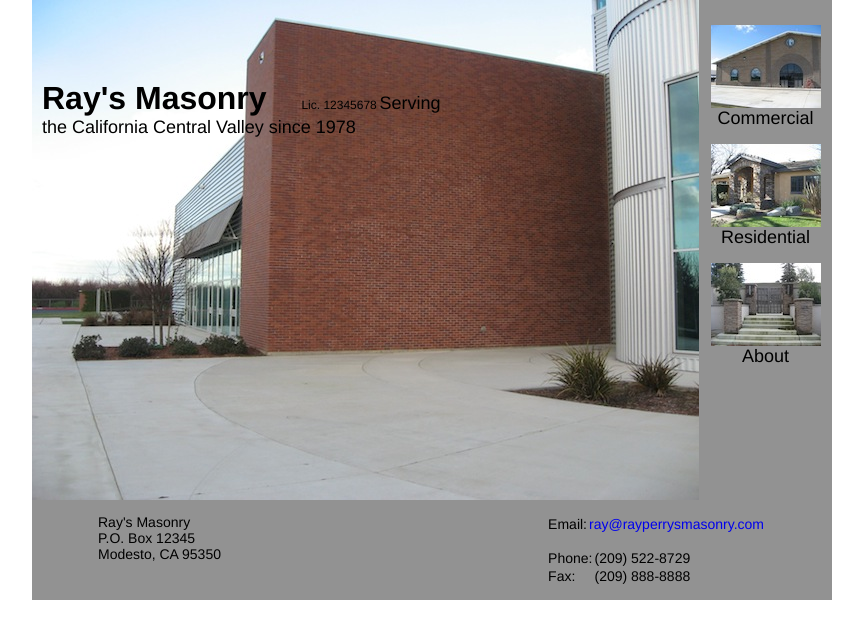
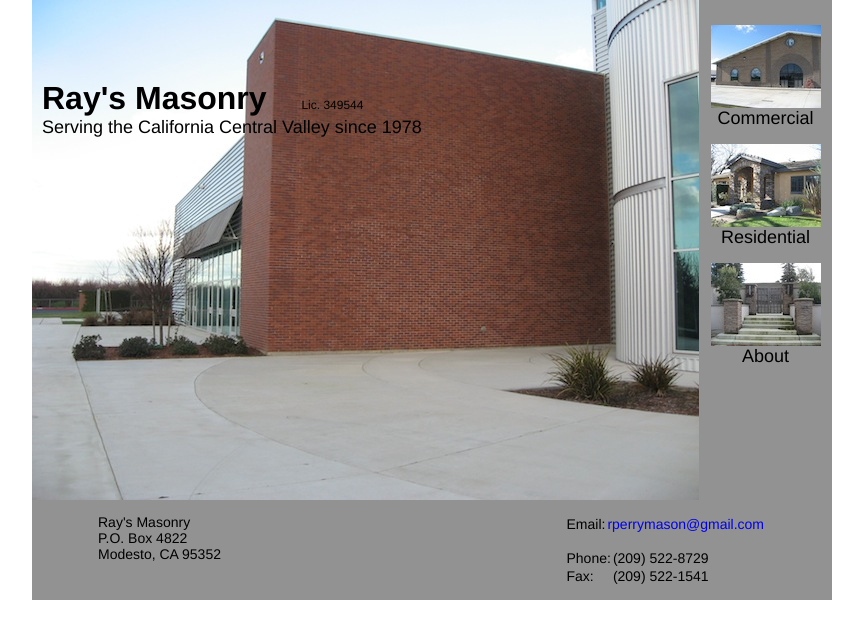
Before and after one commit to patperry/rayperrysmasonry.com, a Jekyll site: the page built from index.html, in a window 1280 px wide. Shown: the top 639 px of the page, without its empty margins (208-1071 px from the left). Built offline with Jekyll 4.4.1, drawn with Linux system fonts in a browser that asks for light colours; Markdown is read by kramdown in place of the engine named in the settings.

Commit message:
Update contact info

```diff
--- a/_layouts/default.html
+++ b/_layouts/default.html
@@ -50,8 +50,8 @@
         <div class="address">
           <p>
             Ray's Masonry     <br />
-            P.O. Box 12345    <br />
-            Modesto, CA 95350 <br />
+            P.O. Box 4822     <br />
+            Modesto, CA 95352 <br />
           </p>
         </div>
 
@@ -59,7 +59,7 @@
          <table class="email" summary="Email addresses">
            <tr class="email">
              <td>Email:</td>
-             <td><a href="mailto:ray@rayperrysmasonry.com">ray@rayperrysmasonry.com</a></td>
+             <td><a href="mailto:rperrymason@gmail.com">rperrymason@gmail.com</a></td>
            </tr>
          </table>
 
@@ -70,7 +70,7 @@
            </tr>
            <tr class="fax">
              <td>Fax:</td>
-             <td>(209) 888-8888</td>
+             <td>(209) 522-1541</td>
            </tr>
          </table>
        </div>
--- a/index.html
+++ b/index.html
@@ -6,6 +6,6 @@
 
 <header>
   <h1 class="title"><a href="/">Ray's Masonry</a></h1>
-  <h4 class="subtitle">Lic. 12345678</h4>
+  <h4 class="subtitle">Lic. 349544</h4>
   <h3 class="subtitle">Serving the California Central Valley since 1978</h3>
 </header>
--- a/stylesheets/screen.css
+++ b/stylesheets/screen.css
@@ -227,6 +227,11 @@
   margin-right: auto;
 }
 
+#home header h3 {
+  display: block;
+  margin: 0;
+}
+
 #post header h1 {
   padding-right: 0.2em;
 }
```
Also changed, not shown: 17 other files.
